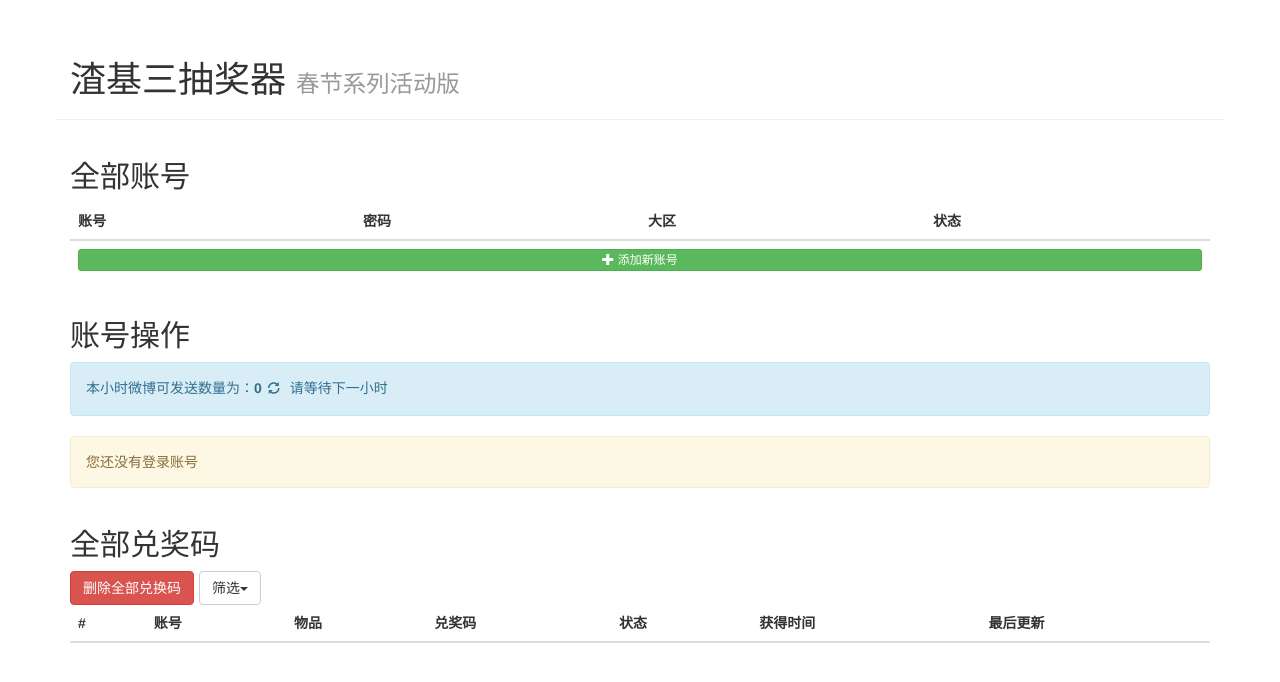
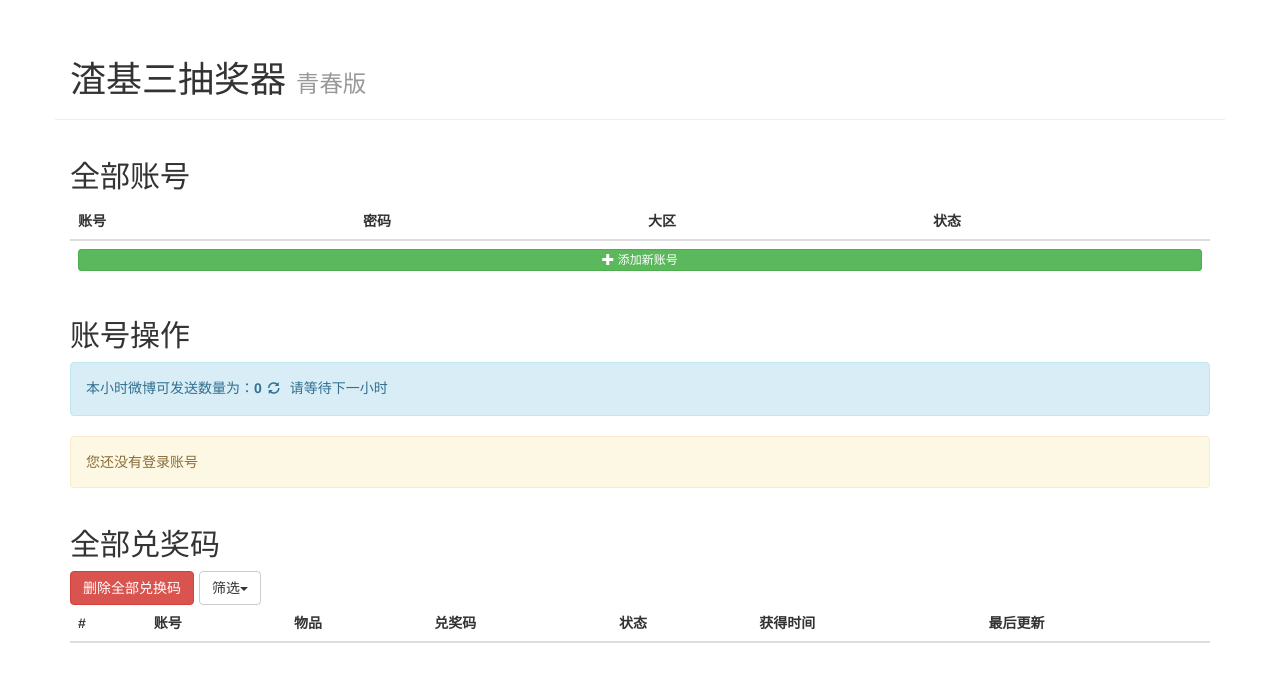
Before and after one commit to Illvili/JX3Code, a plain HTML site: page index.html in a window 1280 px wide. Drawn offline with Linux system fonts and the light colour scheme.

Commit message:
青春版标题修改

```diff
--- a/index.html
+++ b/index.html
@@ -17,7 +17,7 @@
 	</head>
 	<body ng-controller="JX3CodeController">
 		<section class="page-header container">
-			<h1>渣基三抽奖器 <small>春节系列活动版</small></h1>
+			<h1>渣基三抽奖器 <small>青春版</small></h1>
 		</section>
 
 		<section id="accounts" class="container">
```
